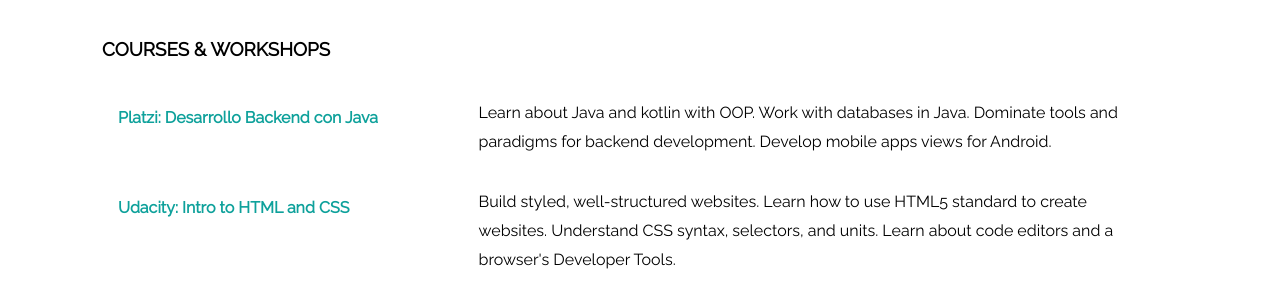
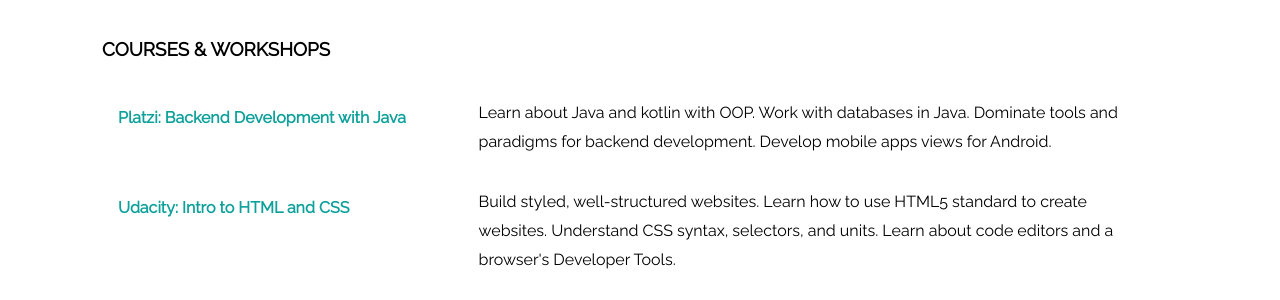
Before and after one commit to galvisjuanc/galvisjuanc.github.io, a Jekyll site: the page index.html, which Jekyll copies as it is, in a window 1280 px wide. Shown: the part 485-785 px from the top of the page. Built offline with Jekyll 4.4.1, drawn with Linux system fonts in a browser that asks for light colours; nearby versions of some CDN libraries.

Commit message:
Update Course Description

```diff
--- a/index.html
+++ b/index.html
@@ -36,7 +36,7 @@
         <h3>Courses & Workshops</h3>
         <article class='course'>
             <div class='title'>
-                <h4>Platzi: Desarrollo Backend con Java</h4>
+                <h4>Platzi: Backend Development with Java</h4>
             </div>
             <div class="description">
                 <p>Learn about Java and kotlin with OOP. Work with databases in Java. Dominate tools and paradigms for backend development. Develop mobile apps views for Android.</p>
```
